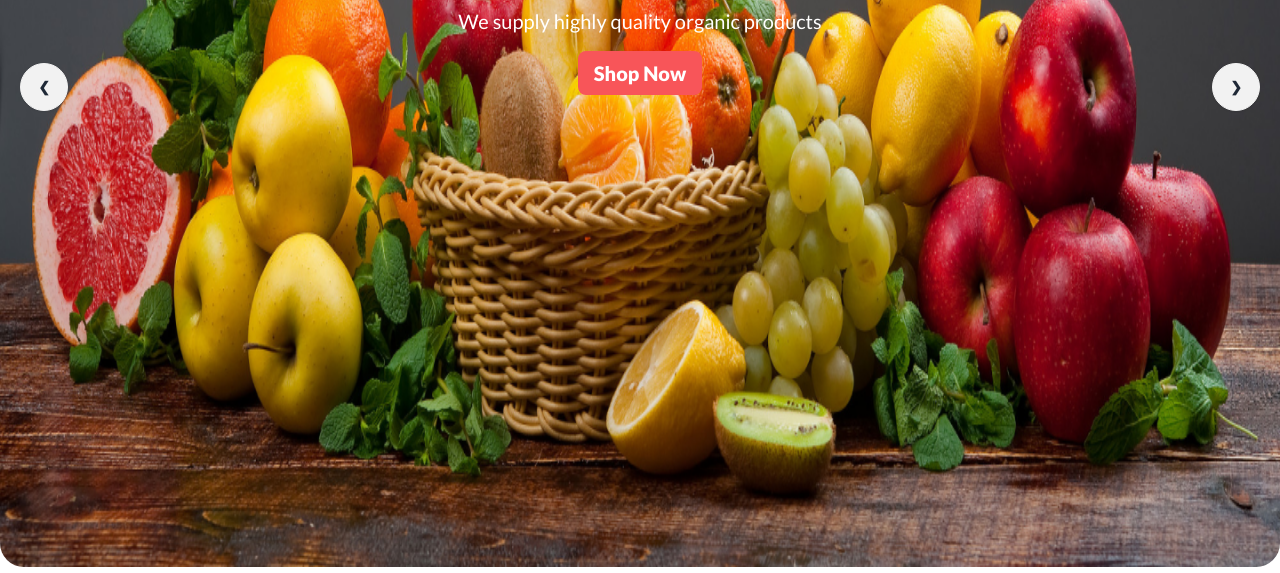
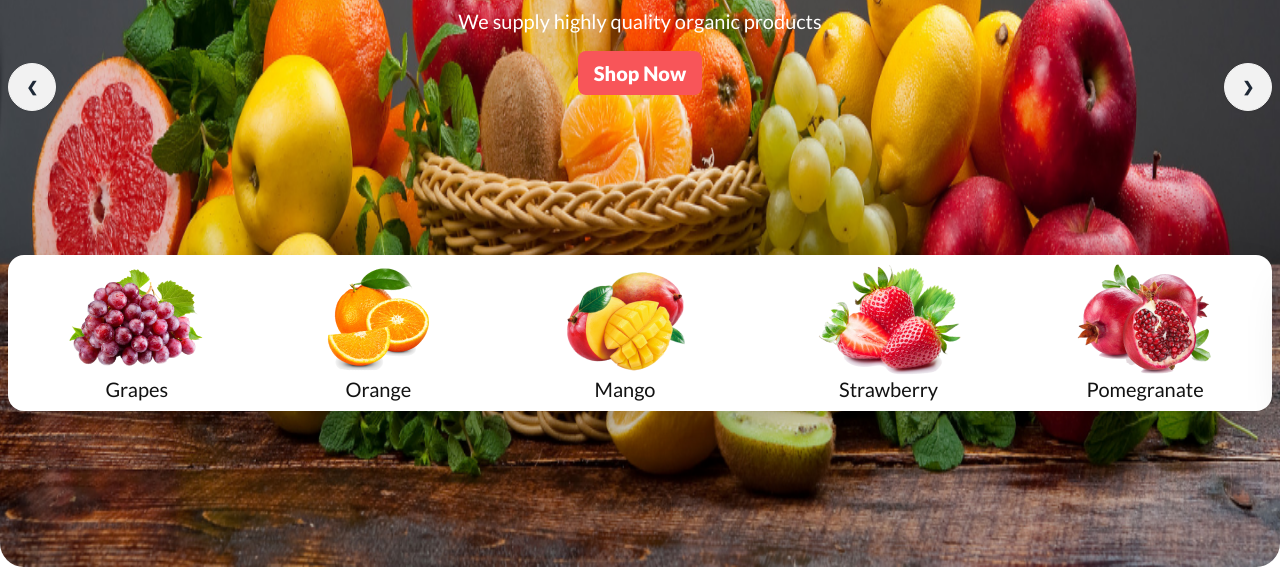
Before and after one commit to HironmoyRay/Fruit-Brust, a plain HTML site: page index.html in a window 1280 px wide. Shown: the part 529-1102 px from the top of the page. Drawn offline with nearby package versions, Linux system fonts and the light colour scheme; grey boxes are pictures that could not be loaded.

Commit message:
Relative Part Added on Slider

```diff
--- a/index.html
+++ b/index.html
@@ -74,7 +74,7 @@
             </div>
         </nav>
         <section>
-            <div class="carousel  w-full  mt-10 rounded-3xl">
+            <div class="carousel  w-full mt-10 rounded-3xl relative ">
                 <div id="slide1" class="carousel-item relative w-full ">
                     <img src="/images/banner1.png" class="w-full" />
                     <div class="text-center text-white  absolute left-1 right-1 top-1  lg:top-1/4 ">
@@ -87,11 +87,35 @@
                             class="bg-[#F85559] rounded-lg  px-2 md:px-4 md:py-2 font-bold md:font-extrabold text-lg md:text-xl">Shop
                             Now</button>
                     </div>
-                    <div class="absolute flex justify-between transform -translate-y-1/2 left-5 right-5 top-1/2">
+                    <div class="absolute flex justify-between transform -translate-y-1/2 left-2 right-2 top-1/2">
                         <a href="#slide4" class="btn btn-circle">❮</a>
+
+                        <div
+                            class="hidden  md:flex justify-around w-full  py-2 bg-white absolute  top-32 lg:top-48 rounded-2xl shadow-2xl">
+                            <div class="text-center">
+                                <img src="images/fruit1.png" alt="">
+                                <p class="text-[#121212] text-xl">Grapes</p>
+                            </div>
+                            <div class="text-center">
+                                <img src="images/fruit2.png" alt="">
+                                <p class="text-[#121212] text-xl">Orange</p>
+                            </div>
+                            <div class="text-center">
+                                <img src="images/fruit3.png" alt="">
+                                <p class="text-[#121212] text-xl">Mango</p>
+                            </div>
+                            <div class="text-center">
+                                <img src="images/fruit4.png" alt="">
+                                <p class="text-[#121212] text-xl">Strawberry</p>
+                            </div>
+                            <div class="text-center">
+                                <img src="images/fruit5.png" alt="">
+                                <p class="text-[#121212] text-xl">Pomegranate</p>
+                            </div>
+                        </div>
+
                         <a href="#slide2" class="btn btn-circle">❯</a>
                     </div>
-
                 </div>
                 <div id="slide2" class="carousel-item relative w-full">
                     <img src="/images/banner2.png" class="w-full" />
@@ -106,8 +130,33 @@
                             class="bg-[#F85559] rounded-lg  px-2 md:px-4 md:py-2 font-bold md:font-extrabold text-lg md:text-xl">Shop
                             Now</button>
                     </div>
-                    <div class="absolute flex justify-between transform -translate-y-1/2 left-5 right-5 top-1/2">
+                    <div class="absolute flex justify-between transform -translate-y-1/2 left-2 right-2 top-1/2">
                         <a href="#slide1" class="btn btn-circle">❮</a>
+
+                        <div
+                            class="hidden  md:flex justify-around w-full py-2 gap-2 bg-white absolute top-32 lg:top-48 rounded-2xl shadow-2xl">
+                            <div class="text-center">
+                                <img src="images/fruit1.png" alt="">
+                                <p class="text-[#121212] text-xl">Grapes</p>
+                            </div>
+                            <div class="text-center">
+                                <img src="images/fruit2.png" alt="">
+                                <p class="text-[#121212] text-xl">Orange</p>
+                            </div>
+                            <div class="text-center">
+                                <img src="images/fruit3.png" alt="">
+                                <p class="text-[#121212] text-xl">Mango</p>
+                            </div>
+                            <div class="text-center">
+                                <img src="images/fruit4.png" alt="">
+                                <p class="text-[#121212] text-xl">Strawberry</p>
+                            </div>
+                            <div class="text-center">
+                                <img src="images/fruit5.png" alt="">
+                                <p class="text-[#121212] text-xl">Pomegranate</p>
+                            </div>
+                        </div>
+
                         <a href="#slide3" class="btn btn-circle">❯</a>
                     </div>
                 </div>
@@ -123,8 +172,33 @@
                             class="bg-[#F85559] rounded-lg  px-2 md:px-4 md:py-2 font-bold md:font-extrabold text-lg md:text-xl">Shop
                             Now</button>
                     </div>
-                    <div class="absolute flex justify-between transform -translate-y-1/2 left-5 right-5 top-1/2">
+                    <div class="absolute flex justify-between transform -translate-y-1/2 left-2 right-2 top-1/2">
                         <a href="#slide2" class="btn btn-circle">❮</a>
+
+                        <div
+                            class="hidden  md:flex justify-around w-full py-2 gap-2 bg-white absolute top-32 lg:top-48 rounded-2xl shadow-2xl">
+                            <div class="text-center">
+                                <img src="images/fruit1.png" alt="">
+                                <p class="text-[#121212] text-xl">Grapes</p>
+                            </div>
+                            <div class="text-center">
+                                <img src="images/fruit2.png" alt="">
+                                <p class="text-[#121212] text-xl">Orange</p>
+                            </div>
+                            <div class="text-center">
+                                <img src="images/fruit3.png" alt="">
+                                <p class="text-[#121212] text-xl">Mango</p>
+                            </div>
+                            <div class="text-center">
+                                <img src="images/fruit4.png" alt="">
+                                <p class="text-[#121212] text-xl">Strawberry</p>
+                            </div>
+                            <div class="text-center">
+                                <img src="images/fruit5.png" alt="">
+                                <p class="text-[#121212] text-xl">Pomegranate</p>
+                            </div>
+                        </div>
+
                         <a href="#slide4" class="btn btn-circle">❯</a>
                     </div>
                 </div>
@@ -140,12 +214,41 @@
                             class="bg-[#F85559] rounded-lg  px-2 md:px-4 md:py-2 font-bold md:font-extrabold text-lg md:text-xl">Shop
                             Now</button>
                     </div>
-                    <div class="absolute flex justify-between transform -translate-y-1/2 left-5 right-5 top-1/2">
+                    <div class="absolute flex justify-between transform -translate-y-1/2 left-2 right-2 top-1/2">
                         <a href="#slide3" class="btn btn-circle">❮</a>
+
+                        <div
+                            class="hidden  md:flex justify-around w-full py-2 gap-2 bg-white absolute top-32 lg:top-48 rounded-2xl shadow-2xl">
+                            <div class="text-center">
+                                <img src="images/fruit1.png" alt="">
+                                <p class="text-[#121212] text-xl">Grapes</p>
+                            </div>
+                            <div class="text-center">
+                                <img src="images/fruit2.png" alt="">
+                                <p class="text-[#121212] text-xl">Orange</p>
+                            </div>
+                            <div class="text-center">
+                                <img src="images/fruit3.png" alt="">
+                                <p class="text-[#121212] text-xl">Mango</p>
+                            </div>
+                            <div class="text-center">
+                                <img src="images/fruit4.png" alt="">
+                                <p class="text-[#121212] text-xl">Strawberry</p>
+                            </div>
+                            <div class="text-center">
+                                <img src="images/fruit5.png" alt="">
+                                <p class="text-[#121212] text-xl">Pomegranate</p>
+                            </div>
+                        </div>
+
                         <a href="#slide1" class="btn btn-circle">❯</a>
                     </div>
                 </div>
+
             </div>
+
+
+
         </section>
     </header>
 </body>
```
